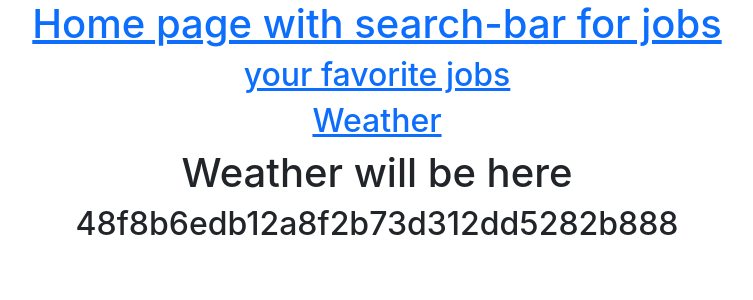
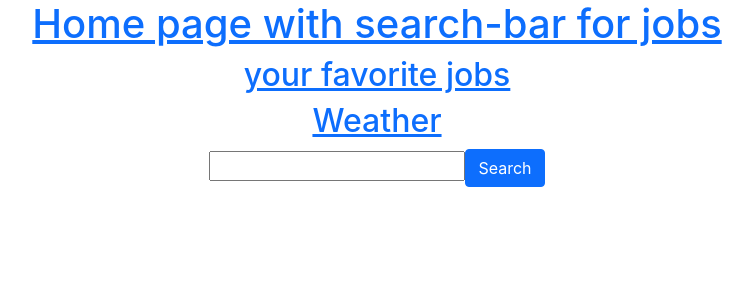
Before and after one commit to Mike-OxHuge/strive-m7, a React (Create React App) app: page /weather in a window 1280 px wide. Shown: the top 300 px of the page, without its empty margins (263-1016 px from the left). Built offline with nearby package versions, Linux system fonts and the light colour scheme.

Commit message:
day10 hw completed

```diff
--- a/src/pages/Weather.jsx
+++ b/src/pages/Weather.jsx
@@ -1,8 +1,46 @@
+import { Row, Col, Button, Spinner } from "react-bootstrap";
+import { useState } from "react";
+import { useDispatch, useSelector } from "react-redux";
+import {
+  setWeatherQueryAction,
+  getWeatherAction,
+  setLoadingWeather,
+  setError,
+} from "../redux/actions";
+
 const Weather = () => {
+  const weather = useSelector((state) => state.weather);
+  const dispatch = useDispatch();
+
+  const getWeather = async (query) => {
+    dispatch(setLoadingWeather(true));
+    dispatch(setWeatherQueryAction(query));
+    dispatch(getWeatherAction(query));
+  };
+
   return (
     <>
-      <h1>Weather will be here</h1>
-      <h2>48f8b6edb12a8f2b73d312dd5282b888</h2>
+      {console.log(weather)}
+      <header>
+        <input type="text" id="query" />
+        <Button
+          onClick={() => getWeather(document.getElementById("query").value)}
+        >
+          {weather.isLoading ? (
+            <Spinner animation="border" role="status" />
+          ) : (
+            "Search"
+          )}
+        </Button>
+      </header>
+      {weather.weather !== null && (
+        <div className="mt-5">
+          Right now it's {weather.weather.weather[0].main} (
+          {weather.weather.weather[0].description}) in {weather.weather.name},
+          thanks.
+        </div>
+      )}
+      {/* <div>{weather.query && <h2>{weather.weather.name}</h2>}</div> */}
     </>
   );
 };
--- a/src/redux/actions/index.js
+++ b/src/redux/actions/index.js
@@ -72,8 +72,8 @@ export const getWeatherAction = () => {
       https://api.openweathermap.org/data/2.5/weather?q=${query}&appid=48f8b6edb12a8f2b73d312dd5282b888`);
       if (resp.ok) {
         let weather = await resp.json();
-        dispatch(getWeather(weather));
-        dispatch(setLoadingWeather(false));
+        await dispatch(getWeather(weather));
+        await dispatch(setLoadingWeather(false));
       }
     } catch (error) {
       dispatch(setError(error));
--- a/src/redux/store/index.js
+++ b/src/redux/store/index.js
@@ -28,7 +28,7 @@ export const initialState = {
     query: "",
     error: "",
     isLoading: false,
-    weather: {},
+    weather: null,
   },
 };
 
```
